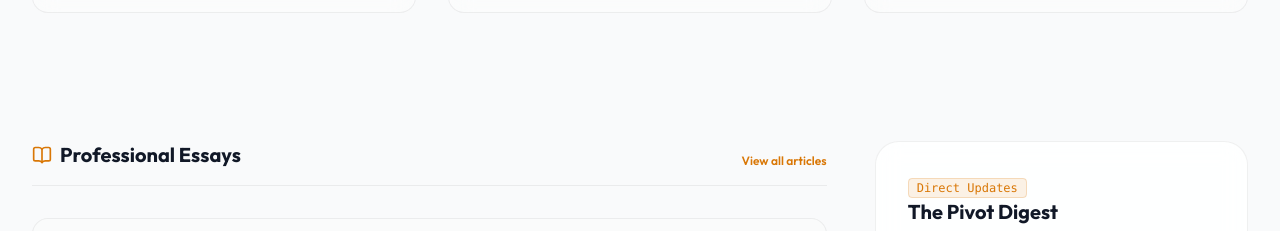
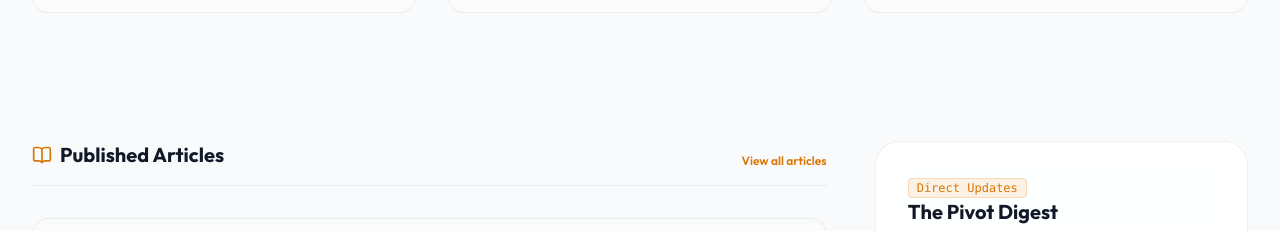
Before and after one commit to Duckxmeta/justduckit, a Next.js app: page / in a window 1280 px wide. Shown: the part 1178-1409 px from the top of the page. Built offline with nearby package versions, Linux system fonts and the light colour scheme.

Commit message:
chore: change Professional Essays header to Published Articles on homepage

```diff
--- a/src/app/page.tsx
+++ b/src/app/page.tsx
@@ -184,7 +184,7 @@ export default function Home() {
             <div className="border-b border-border pb-4 flex justify-between items-baseline">
               <h2 className="text-xl font-bold text-foreground flex items-center gap-2">
                 <BookOpen className="h-5 w-5 text-primary" />
-                <span>Professional Essays</span>
+                <span>Published Articles</span>
               </h2>
               <Link href="/articles" className="text-xs font-semibold text-primary hover:underline">
                 View all articles
```
